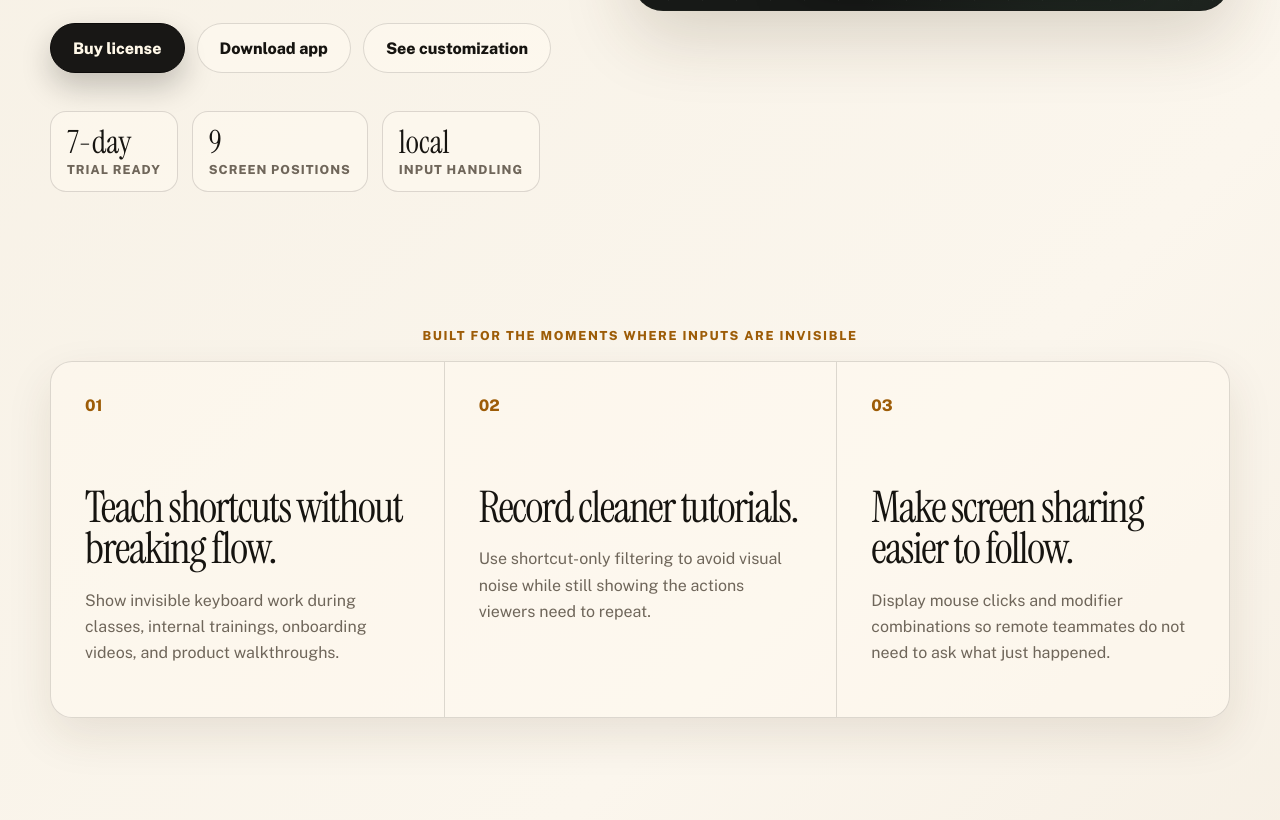
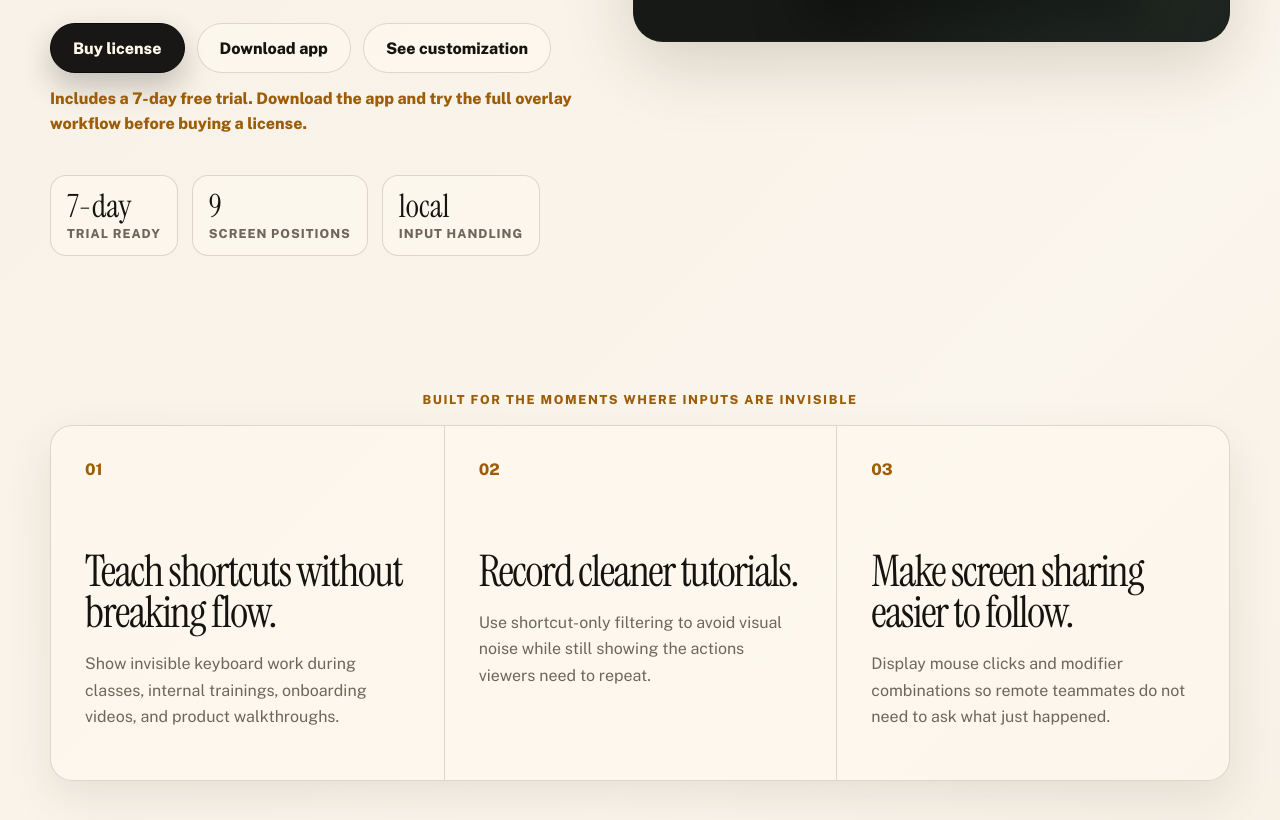
Before and after one commit to chunyang-wen/keytop.app, a website built with Vite: page index.html in a window 1280 px wide. Shown: the part 892-1712 px from the top of the page. Built offline with nearby package versions, Linux system fonts and the light colour scheme.

```diff
--- a/index.html
+++ b/index.html
@@ -47,6 +47,7 @@
           <a class="button button-ghost" href="https://github.com/chunyang-wen/keytop.app/releases" target="_blank" rel="noreferrer">Download app</a>
           <a class="button button-ghost" href="#customize">See customization</a>
         </div>
+        <p class="trial-note">Includes a 7-day free trial. Download the app and try the full overlay workflow before buying a license.</p>
         <dl class="hero-stats" aria-label="KeyTop highlights">
           <div>
             <dt>7-day</dt>
--- a/style.css
+++ b/style.css
@@ -185,7 +185,15 @@
 .hero-actions {
   flex-wrap: wrap;
   gap: 12px;
-  margin: 34px 0 38px;
+  margin: 34px 0 14px;
+}
+
+.trial-note {
+  max-width: 560px;
+  margin: 0 0 38px;
+  color: var(--amber-dark);
+  font-weight: 800;
+  line-height: 1.55;
 }
 
 .button {
```
Also changed, not shown: public/assets/icon.png.
